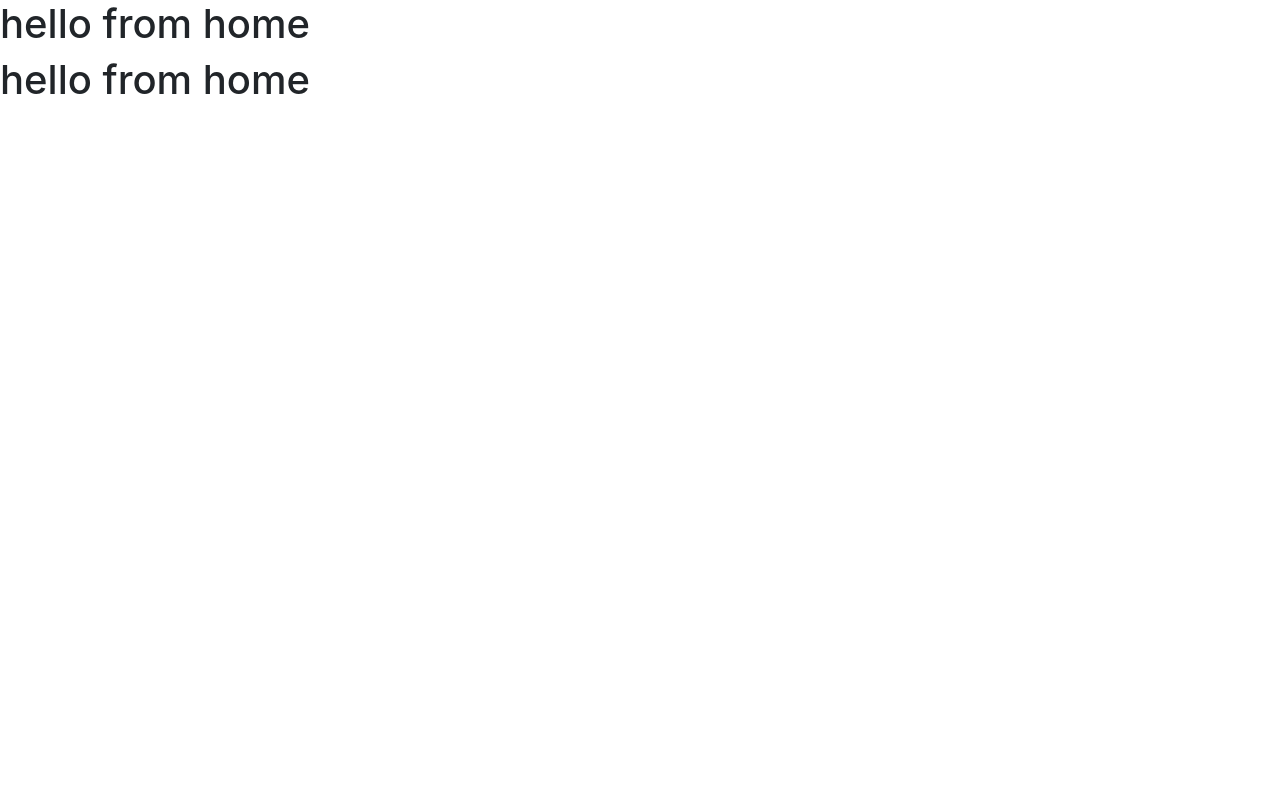
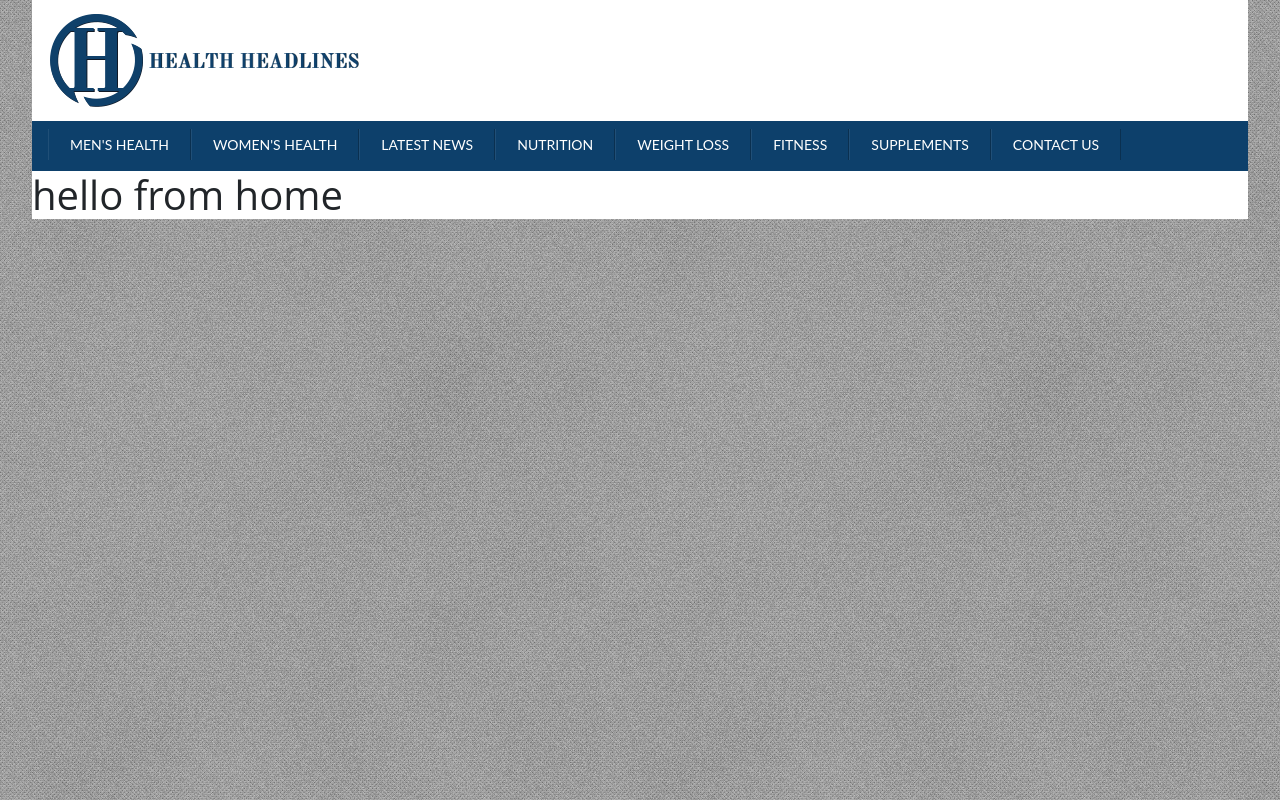
Before and after one commit to jenbrannstrom/blog.thinkclearly, a Gatsby site: page / in a window 1280 px wide. Built offline with nearby package versions, Linux system fonts and the light colour scheme; Gatsby itself is replaced by a stand-in of ours.

Commit message:
add header and navbar

```diff
--- a/src/components/Layout.tsx
+++ b/src/components/Layout.tsx
@@ -6,6 +6,9 @@
 //  */
 
 import React from "react"
+import Mainav from "./Mainav"
+import Mainnavbar from "./Mainnavbar"
+import { Container, Col, Row } from "react-bootstrap"
 // import { useStaticQuery, graphql } from "gatsby"
 
 // import Header from "./Header"
@@ -20,12 +23,21 @@ const Layout: React.FC<Props> = ({ children }) => {
   return (
     <>
       <div className="layout">
+        {/* <Container className="layout"> */}
+        <Row>
+          <Col className="toggled-nav" lg={12} md={6} sm={8}>
+            <Mainav />
+          </Col>
+          <Col className="toggled-nav" lg={12} md={6} sm={4}>
+            <Mainnavbar />
+          </Col>
+        </Row>
+        {/* </Container> */}
         {/* <Header/>
                 <main>
                     {children}
                 </main>
                 <Footer/> */}
-        <h1>hello from home</h1>
         {children}
       </div>
     </>
--- /dev/null
+++ b/src/components/Mainav.tsx
@@ -0,0 +1,22 @@
+import React from "react"
+import { Navbar } from "react-bootstrap"
+import logo from "../images/home/logo.png"
+
+const Mainav: React.FC = () => {
+  return (
+    <>
+      <Navbar style={{ maxWidth: "60%" }} bg="white">
+        <Navbar.Brand href="#home">
+          <img
+            src={logo}
+            style={{ maxWidth: "100%", height: "auto" }}
+            className="d-inline-block align-top"
+            alt="health headlines"
+          />
+        </Navbar.Brand>
+      </Navbar>
+    </>
+  )
+}
+
+export default Mainav
--- /dev/null
+++ b/src/components/Mainnavbar.tsx
@@ -0,0 +1,101 @@
+import React from "react"
+import {
+  Button,
+  Form,
+  FormControl,
+  Nav,
+  Navbar,
+  NavDropdown,
+} from "react-bootstrap"
+import logo from "../images/home/logo.png"
+
+const links = [
+  {
+    item: "MEN'S HEALTH",
+    href: "#",
+  },
+  {
+    item: "WOMEN'S HEALTH",
+    href: "#",
+  },
+  {
+    item: "LATEST NEWS",
+    href: "#",
+  },
+  {
+    item: "NUTRITION",
+    href: "#",
+  },
+  {
+    item: "WEIGHT LOSS",
+    href: "",
+  },
+  {
+    item: "FITNESS",
+    href: "",
+  },
+  {
+    item: "SUPPLEMENTS",
+    href: "",
+  },
+  {
+    item: "CONTACT US",
+    href: "",
+  },
+]
+
+const Mainnavbar: React.FC = () => {
+  return (
+    <>
+      <Navbar collapseOnSelect expand="lg" className="main-navbar">
+        <Navbar.Toggle />
+        <Navbar.Collapse>
+          <Nav className="mr-auto">
+            {links.map((link, index) => (
+              <Nav.Link className="main-navlink" key={index} href={link.href}>
+                {link.item}
+              </Nav.Link>
+            ))}
+            {/* <NavDropdown title="Dropdown" id="collasible-nav-dropdown">
+              {links.map((link, index) => (
+                <NavDropdown.Item
+                  className="main-navlink"
+                  key={index}
+                  href={link.href}
+                >
+                  {link.item}
+                </NavDropdown.Item>
+              ))}
+            </NavDropdown> */}
+          </Nav>
+        </Navbar.Collapse>
+      </Navbar>
+
+      {/* <Navbar collapseOnSelect expand="lg" bg="dark" variant="dark">
+        <Navbar.Brand href="#home">App</Navbar.Brand>
+        <Navbar.Toggle />
+        <Navbar.Collapse>
+          <Nav className="mr-auto">
+            <Nav.Link href="#foo">foo</Nav.Link>
+            <Nav.Link href="#bar">bar</Nav.Link>
+            <NavDropdown title="Dropdown" id="collasible-nav-dropdown">
+              <NavDropdown.Item href="#action/1">action 1</NavDropdown.Item>
+              <NavDropdown.Item href="#action/2">action 2</NavDropdown.Item>
+              <NavDropdown.Item href="#action/3">action 3</NavDropdown.Item>
+              <NavDropdown.Divider />
+              <NavDropdown.Item href="#action/4">action 4</NavDropdown.Item>
+            </NavDropdown>
+          </Nav>
+          <Nav>
+            <Nav.Link href="#baz">baz</Nav.Link>
+            <Nav.Link eventKey={2} href="#qux">
+              qux
+            </Nav.Link>
+          </Nav>
+        </Navbar.Collapse>
+      </Navbar> */}
+    </>
+  )
+}
+
+export default Mainnavbar
--- a/src/css/main.css
+++ b/src/css/main.css
@@ -7,5 +7,56 @@
   margin: 0;
   padding: 0;
   box-sizing: border-box;
+  font-family: "Open Sans", sans-serif;
   /* font-family: "Tajawal", sans-serif; */
 }
+
+body {
+  background: url(../images/home/home_bg.jpg);
+}
+
+.layout {
+  background-color: #fff !important;
+  width: 95%;
+  margin: 0 auto;
+}
+
+.main-navbar {
+  background-color: #0d406b !important;
+  display: flex !important;
+  justify-content: space-between !important;
+}
+
+.main-navlink {
+  padding: 5px 22px !important;
+  text-transform: uppercase;
+  font-family: "Lato", sans-serif;
+  font-size: 14px !important;
+  color: white !important;
+  box-shadow: inset 1px 0 0 rgba(255, 255, 255, 0.08),
+    inset -1px 0 0 rgba(0, 0, 0, 0.25);
+  border-bottom: 3px solid transparent;
+}
+
+.toggled-nav {
+  display: inline !important;
+}
+
+@media (max-width: 992px) {
+  .main-navbar {
+    background-color: white !important;
+  }
+
+  .main-navlink {
+    color: #0d406b !important;
+  }
+
+  .toggled-nav {
+    display: flex !important;
+    align-items: center !important;
+    justify-content: start !important;
+    width: auto !important;
+    flex-shrink: 1 !important;
+    flex-grow: 0 !important;
+  }
+}
```
Also changed, not shown: src/templates/article-template.tsx (+42 -43 lines).
